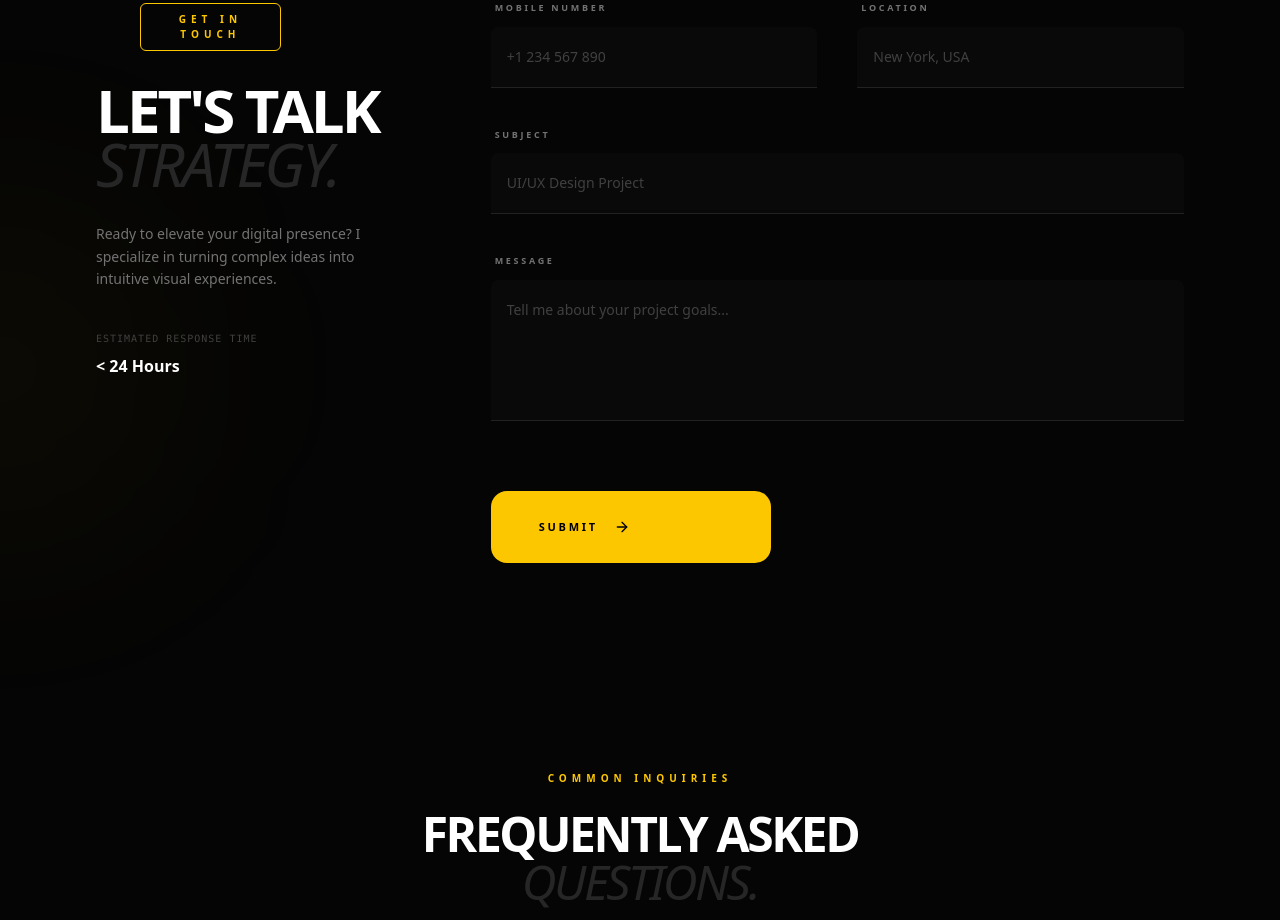
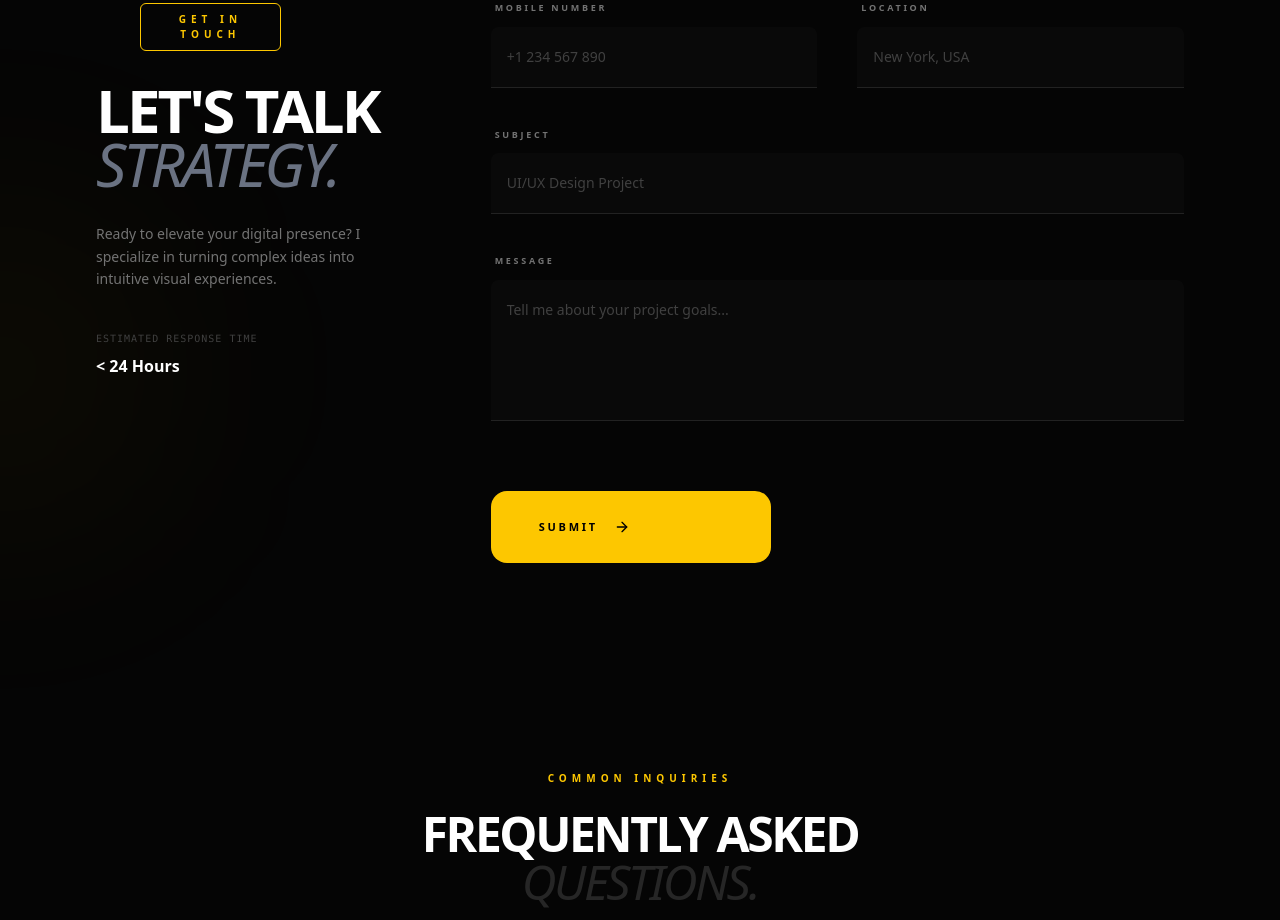
Before and after one commit to rohanbyale/Portfolio, a React (Vite) app: page /contactpage in a window 1280 px wide. Shown: the part 1060-1980 px from the top of the page. Built offline with nearby package versions, Linux system fonts and the light colour scheme.

Commit message:
Update ContactForm.jsx

```diff
--- a/src/componets/ContactForm.jsx
+++ b/src/componets/ContactForm.jsx
@@ -66,7 +66,7 @@ get in touch
 
               </motion.h2>
               <motion.h3 variants={itemVariants} className="text-6xl font-bold text-white tracking-tighter uppercase leading-[0.9] mb-8">
-                Let's Talk <br /> <span className="text-neutral-800 italic font-light">Strategy.</span>
+                Let's Talk <br /> <span className="text-gray-500 italic font-light">Strategy.</span>
               </motion.h3>
               <motion.p variants={itemVariants} className="text-neutral-500 text-sm leading-relaxed max-w-xs mb-10">
                 Ready to elevate your digital presence? I specialize in turning complex ideas into intuitive visual experiences.
```
